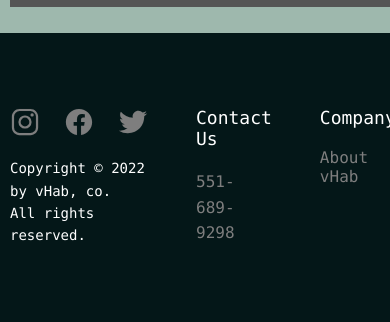
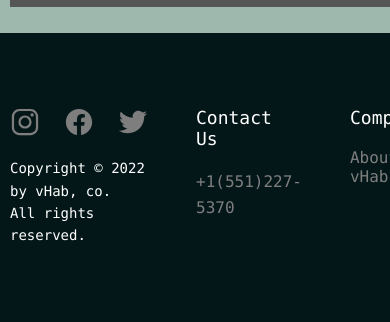
Before and after one commit to chrisprof/vhab, a Flask app: page /drug in a window 390 px wide; the page is wider, and only the part inside the window is pictured. Shown: the part 2020-2342 px from the top of that part. Run offline with Flask 2, Linux system fonts and the light colour scheme; some libraries are stand-ins or nearby versions.

Commit message:
commit phone number changes

```diff
--- a/website/templates/base.html
+++ b/website/templates/base.html
@@ -89,8 +89,8 @@
           <p class="footer-heading">Contact Us</p>
           <address class="contacts">
             <p>
-              <a class="footer-link" href="tel:415-201-6370"
-                >551-689-9298</a
+              <a class="footer-link" href="tel:+1(551)227-5370"
+                >+1(551)227-5370</a
               ><br />
             </p>
           </address>
```
